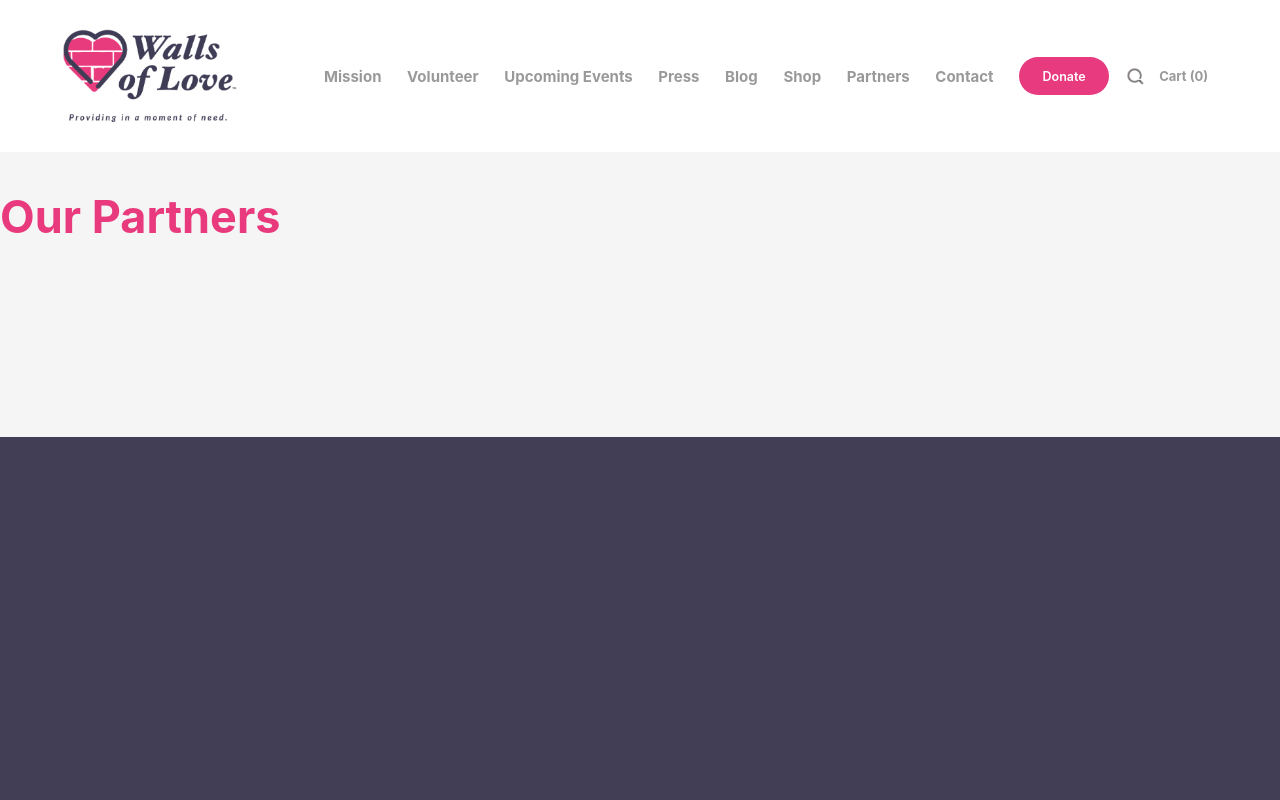
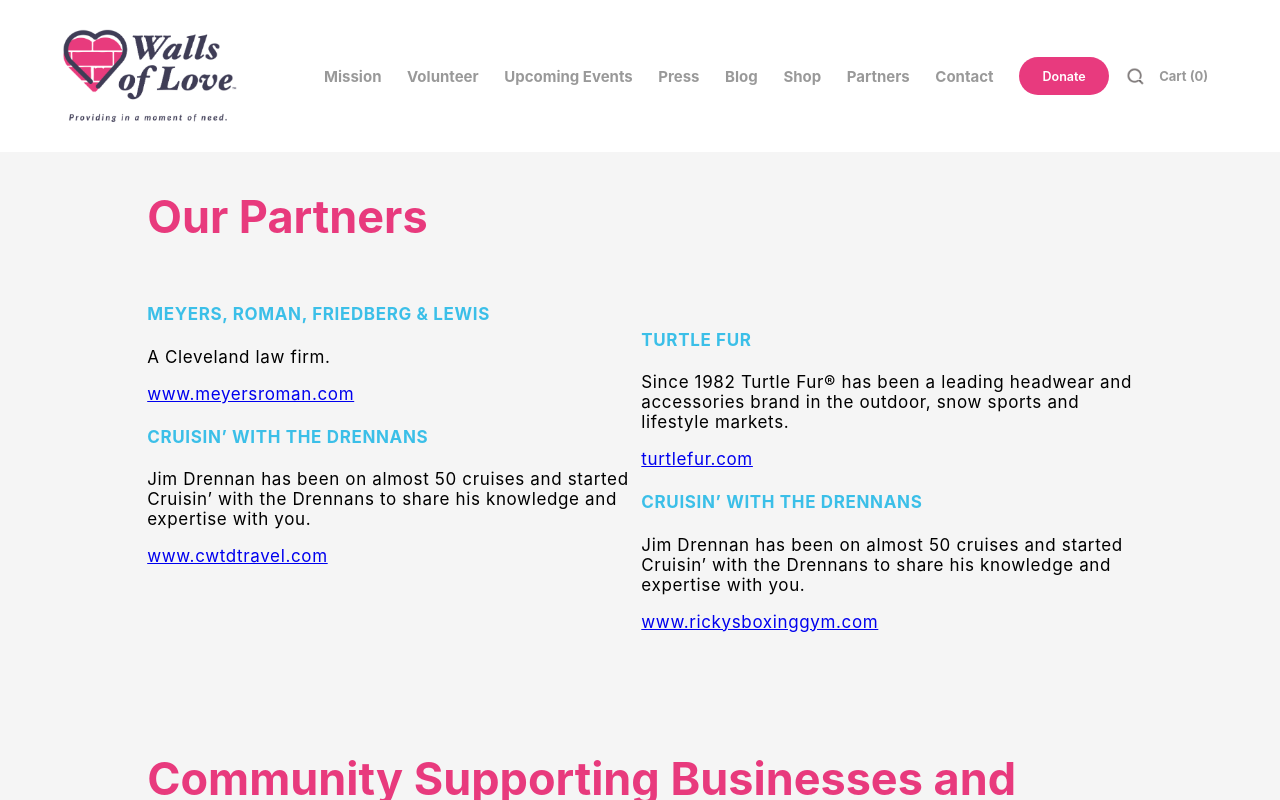
Before and after one commit to JattCoder/wallsoflove, a React (Create React App) app: page / in a window 1280 px wide. Both pictures are taken after a click on the element "Partners". Shown: the top 800 px of the page. Built offline with nearby package versions, Linux system fonts and the light colour scheme.

Commit message:
half done

```diff
--- a/src/components/body/components/Partners/index.tsx
+++ b/src/components/body/components/Partners/index.tsx
@@ -6,7 +6,99 @@
 
     return (
         <div className='partners-frame'>
+            <div className='partners-frame1 '>
             <h2 className='partners-title '>Our Partners</h2>
+                <div className='partners-in1'>
+                    <h4 className='partners-headLine'>MEYERS, ROMAN, FRIEDBERG & LEWIS</h4>
+                    <p className='partners-p-a'>A Cleveland law firm. </p>
+                    <a className='partners-p-a' href='https://meyersroman.com/'>www.meyersroman.com</a>
+                    <h4 className='partners-headLine'>CRUISIN’ WITH THE DRENNANS</h4>
+                    <p className='partners-p-a'>Jim Drennan has been on almost 50 cruises and started Cruisin’ with the Drennans to share his knowledge and expertise with you.</p>
+                    <a className='partners-p-a' href={'https://www.cwtdtravel.com/'} >www.cwtdtravel.com</a>
+                </div>
+                <div className='partners-in2'>
+                    <h4 className='partners-headLine'>TURTLE FUR</h4>
+                    <p className='partners-p-a'>Since 1982 Turtle Fur® has been a leading headwear and accessories brand in the outdoor, snow sports and lifestyle markets. </p>
+                    <a className='partners-p-a' href='https://www.turtlefur.com/'>turtlefur.com</a>
+                    <h4 className='partners-headLine'>CRUISIN’ WITH THE DRENNANS</h4>
+                    <p className='partners-p-a'>Jim Drennan has been on almost 50 cruises and started Cruisin’ with the Drennans to share his knowledge and expertise with you.</p>
+                    <a className='partners-p-a' href={'https://www.rickysboxinggym.com/'} >www.rickysboxinggym.com</a>
+                </div>
+                <h2 className='partners-title '>Community Supporting Businesses and Entities</h2>
+                <div className='partners-in3'>
+                    <a className='partners-p-a' href={'https://www.firstcongelyria.org/'} >1st Congregational Church Elyria</a>
+                    <a className='partners-p-a' href={'https://wzakcleveland.com/'} >93.1 WZAK</a>
+                    <a className='partners-p-a' href={'https://www.cleveland19.com/'} >Action 19 News</a>
+                    <a className='partners-p-a' href={'https://www.appliedadhesives.com/'} >Adhesives.com</a>
+                    <a className='partners-p-a' >Alisha’a Cocina</a>
+                    <a className='partners-p-a' href={'https://www.aa.com/homePage.do'} >American Airlines</a>
+                    <a className='partners-p-a' href={'http://angeloslakewood.com/'} >Angelo's Pizza</a>
+                    <a className='partners-p-a' href={'https://www.autozone.com/locations/oh/cleveland/5910-memphis-ave.html'} >Autozone-Memphis Ave, Cleveland, OH </a>
+                    <a className='partners-p-a' href={'https://www.sweetiescandy.com/'} >B.A.Sweetie Candy Company</a>
+                    <a className='partners-p-a' >Bendix Commercial Vehicle Systems</a>
+                    <a className='partners-p-a' href={'https://www.erieinsurance.com/agencies/gg3183/carrion-insurance-llc'} >Carrion Insurance</a>
+                    <a className='partners-p-a' href={'https://case.edu/'} >Case Western Reserve University</a>
+                    <a className='partners-p-a' href={'https://www.cavendishbrewing.com/'} >Cavendish Brewing Company Gastonia, SC</a>
+                    <a className='partners-p-a' href={'https://www.centaurihs.com/'} >Centauri Health Solutions</a>
+                    <a className='partners-p-a' href={''} >Center For Better Living, East Cleveland, OH</a>
+                    <a className='partners-p-a' href={''} >Chain of Lakes High School Complex - PSC</a>
+                    <a className='partners-p-a' >Chris and Michelle Casto</a>
+                    <a className='partners-p-a' href={''} >Chronicle Telegram</a>
+                    <a className='partners-p-a' href={''} >Clara White Mission  Jacksonville, Fl</a>
+                    <a className='partners-p-a' href={''} >Classie Cakes by Yvonne</a>
+                    <a className='partners-p-a' href={''} >CLE Clothing Company</a>
+                    <a className='partners-p-a' href={''} >Cleveland Browns</a>
+                    <a className='partners-p-a' href={''} >Cleveland Cavaliers</a>
+                    <a className='partners-p-a' href={''} >Cleveland Central Catholic High School</a>
+                    <a className='partners-p-a' href={''} >Cleveland Indians</a>
+                    <a className='partners-p-a' href={''} >Cleveland Metropolitan School District</a>
+                    <a className='partners-p-a' href={''} >Cleveland Police Department</a>
+                    <a className='partners-p-a' href={''} >Cleveland State University</a>
+                    <a className='partners-p-a' href={''} >Cleveland's Local Eatery</a>
+                    <a className='partners-p-a' href={''} >CNN</a>
+                    <a className='partners-p-a' href={''} >Congin's Pizza</a>
+                    <a className='partners-p-a' href={''} >Community West Foundation</a>
+                    <a className='partners-p-a' href={''} >D & D Roofing</a>
+                    <a className='partners-p-a' href={''} >Domino's Pizza Vernon Odom Blvd Akron</a>
+                    <a className='partners-p-a' href={''} >Domino’s Pizza - 730 E Market St Akron</a>
+                    <a className='partners-p-a' href={''} >Don's Lighthouse</a>
+                    <a className='partners-p-a' href={''} >Doubletree Hotel- Tudor Arms</a>
+                    <a className='partners-p-a' href={''} >DoubleTree Hotel-Westlake</a>
+                    <a className='partners-p-a' href={''} >Drury Hotels</a>
+                    <a className='partners-p-a' href={''} >ETAS- Elyria</a>
+                    <a className='partners-p-a' href={''} >Fast Signs Cleveland</a>
+                    <a className='partners-p-a' href={''} >Fidelity National</a>
+                    <a className='partners-p-a' href={''} >Fifth Third Bank- Kinsman</a>
+                    <a className='partners-p-a' href={''} >Fairbanks North Star Borough School District Fairbanks, AK</a>
+                    <a className='partners-p-a' href={''} >Flowerama- Memphis Ave, Cleveland, OH</a>
+                    <a className='partners-p-a' href={''} >Forresters Financial Services. (USA)</a>
+                    <a className='partners-p-a' href={''} >FOX 46 Charlotte, NC</a>
+                    <a className='partners-p-a' href={''} >FOX 8 News</a>
+                    <a className='partners-p-a' href={''} >Front Street Capital Inc.</a>
+                    <a className='partners-p-a' href={''} >Furniture Warehouse Ohio Mentor</a>
+                    <a className='partners-p-a' href={''} >Gabe’s Family Restaurant</a>
+                    <a className='partners-p-a' href={''} >Gaston Gazette. Gastonia, SC</a>
+                    <a className='partners-p-a' href={''} >Gastonia, SC Mayor's Office</a>
+                    <a className='partners-p-a' href={''} >Get Go  Lorain Rd Fairview Park, OH</a>
+                    <a className='partners-p-a' href={''} >Giant Eagle Marketplace- Solon</a>
+                    <a className='partners-p-a' href={''} >Grace Hope Presbyterian Church</a>
+                    <a className='partners-p-a' href={''} >Human Arc</a>
+                    <a className='partners-p-a' href={''} >Houston First Baptist Church  Houston, Tx</a>
+                    <a className='partners-p-a' href={''} >ISH’s Property Maintenance</a>
+                    <a className='partners-p-a' href={''} >Infinity Title Agency. Ohio</a>
+                    <a className='partners-p-a' href={''} ></a>
+                    <a className='partners-p-a' href={''} ></a>
+                    <a className='partners-p-a' href={''} ></a>
+                    <a className='partners-p-a' href={''} ></a>
+                    <a className='partners-p-a' href={''} ></a>
+                    <a className='partners-p-a' href={''} ></a>
+                    <a className='partners-p-a' href={''} ></a>
+                    <a className='partners-p-a' href={''} ></a>
+                    <a className='partners-p-a' href={''} ></a>
+                    <a className='partners-p-a' href={''} ></a>
+                </div>
+            </div>
+
         </div>
     )
 }
--- a/src/components/body/components/Partners/style.css
+++ b/src/components/body/components/Partners/style.css
@@ -1,5 +1,55 @@
+.partners-frame {
+    display: flex;
+    height: auto;
+    width: 100vw;
+    justify-content: center;
+    align-items: center;
+    background-color: rgb(245,245,245);
+    flex-direction: column;
+}
+.partners-frame1 {
+    height: auto;
+    width: 77vw;
+    display: flex;
+    flex-direction: column;
+}
+.partners-in1 {
+    width: 38.4vw;
+    letter-spacing: .04rem;
+    padding-bottom: 15%;
+}
 .partners-title {
     display: flex;
     font-size: 45px;
     color: #E83A7D;
 }
+.partners-headLine {
+    color: #3BBFE8;
+    display: flex;
+    font-size: 17px;
+}
+.partners-p-a {
+    display: flex;
+    font-size: 17px;
+    white-space: pre-line;
+}
+.partners-in2 {
+    width: 38.4vw;
+    padding-bottom: 8.74%;
+    position: absolute;
+    top: 38.4%;
+    right: 11.5%;
+    justify-content: center;
+    align-items: center;
+    letter-spacing: .04rem;
+}
+.partners-in3 {
+    height: auto;
+    width: 38.4vw;
+    justify-content: center;
+    align-items: center;
+    letter-spacing: .04rem;
+    background-color:  rgb(170, 167, 167);
+    padding-top: 1%;
+    padding-bottom: 4%;
+}
--- a/src/components/body/components/mission/style.css
+++ b/src/components/body/components/mission/style.css
@@ -17,7 +17,7 @@
 .mission-inner1 {
     height: 70vh;
     width: 43vw;
-    letter-spacing: .06rem;
+    letter-spacing: .04rem;
     background-color:  rgb(245,245,245);
 }
 .missionInner1-title {
@@ -91,7 +91,7 @@
 }
 .mission-inner3 {
     width: 43.3vw;
-    letter-spacing: .06rem;
+    letter-spacing: .04rem;
 }
 .missionInner3-title{
     display: flex;
```
